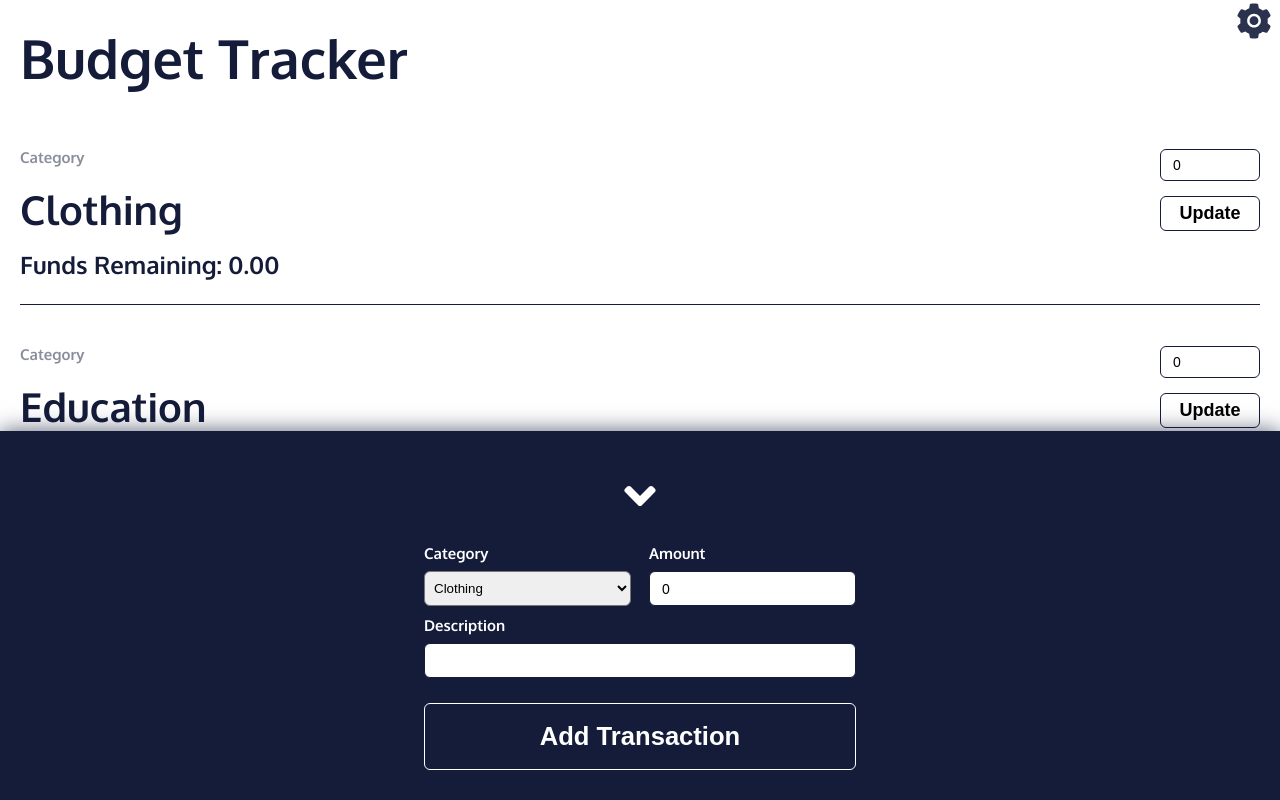
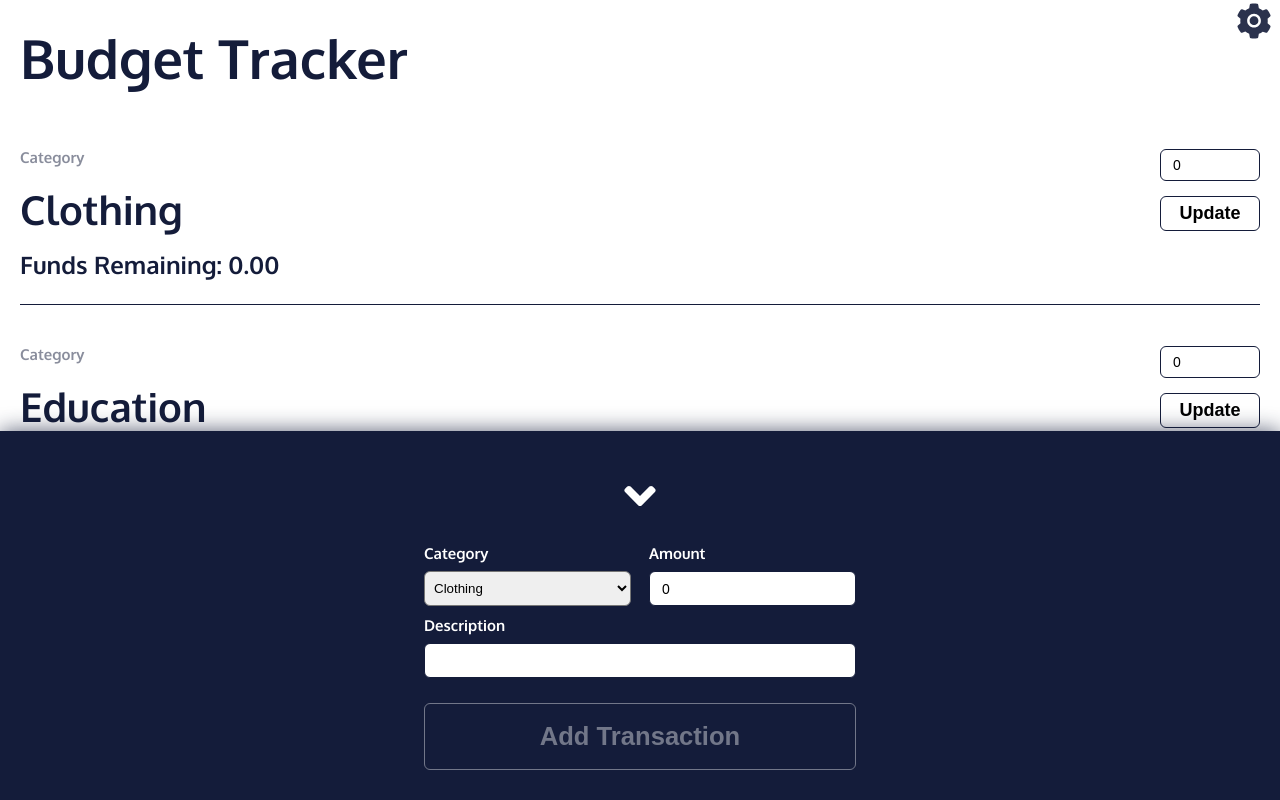
Before and after one commit to E-D-Richard/budget-tracker-webbapp, a React (Create React App) app: page / in a window 1280 px wide. Both pictures are taken after a click on the button 640 px from the left and 739 px from the top of the page. Shown: the top 800 px of the page. Built offline with nearby package versions, Linux system fonts and the light colour scheme.

Commit message:
add button freeze effect on invalid form entries

```diff
--- a/src/components/footer/NewTransForm.js
+++ b/src/components/footer/NewTransForm.js
@@ -11,6 +11,7 @@ const NewTransForm = ({isExpanded}) => {
   const [category, setCategory] = useState(categories[0]);
   const [description, setDescription] = useState("");
   const [amount, setAmount] = useState(0);
+  const [preventSubmit, setPreventSubmit] = useState(true);
 
   /* clears old category value after deletion of category
   to avoid a scenario where old category value is still selected.*/
@@ -24,6 +25,11 @@ const NewTransForm = ({isExpanded}) => {
     const newAmount = Number(e.currentTarget.value);
     setAmount(newAmount);
     createPopUpOnZeroValueInput(e.currentTarget, newAmount);
+    if(!valueIsZeroOrBlank(newAmount)){
+      setPreventSubmit(false);
+    } else {
+      setPreventSubmit(true);
+    }
   }
 
   const handleSubmit = (e) => {
@@ -49,6 +55,7 @@ const NewTransForm = ({isExpanded}) => {
     setCategory(categories[0]);
     setDescription("");
     setAmount(0);
+    setPreventSubmit(true);
   };
 
   return (
@@ -88,7 +95,7 @@ const NewTransForm = ({isExpanded}) => {
           step="0.01"
         />
       </div>
-      <button className="submit-btn">Add Transaction</button>
+      <button className={`submit-btn ${preventSubmit ? "prevent" : "allow"}`}>Add Transaction</button>
     </form>
   );
 }
--- a/src/features/newTransaction/newTransaction.css
+++ b/src/features/newTransaction/newTransaction.css
@@ -122,7 +122,7 @@
     grid-column: 1/7;
     grid-row: 2/3;
   }
-  form.new-trans-form .submit-btn {
+  .new-trans-form .submit-btn {
     grid-column: 1/7;
     font-size: clamp(2rem, 2vw, 3rem);
     font-weight: bold;
@@ -133,6 +133,14 @@
     padding: 18px 12px;
     margin-top: 15px;
     cursor: pointer;
+  }
+
+  .new-trans-form .submit-btn.prevent {
+    opacity: 0.4;
+  }
+
+  .new-trans-form .submit-btn.allow {
+    opacity: 1;
   }
 
 
```
Also changed, not shown: 1 other file (tests, documents, lock files or other folders).
